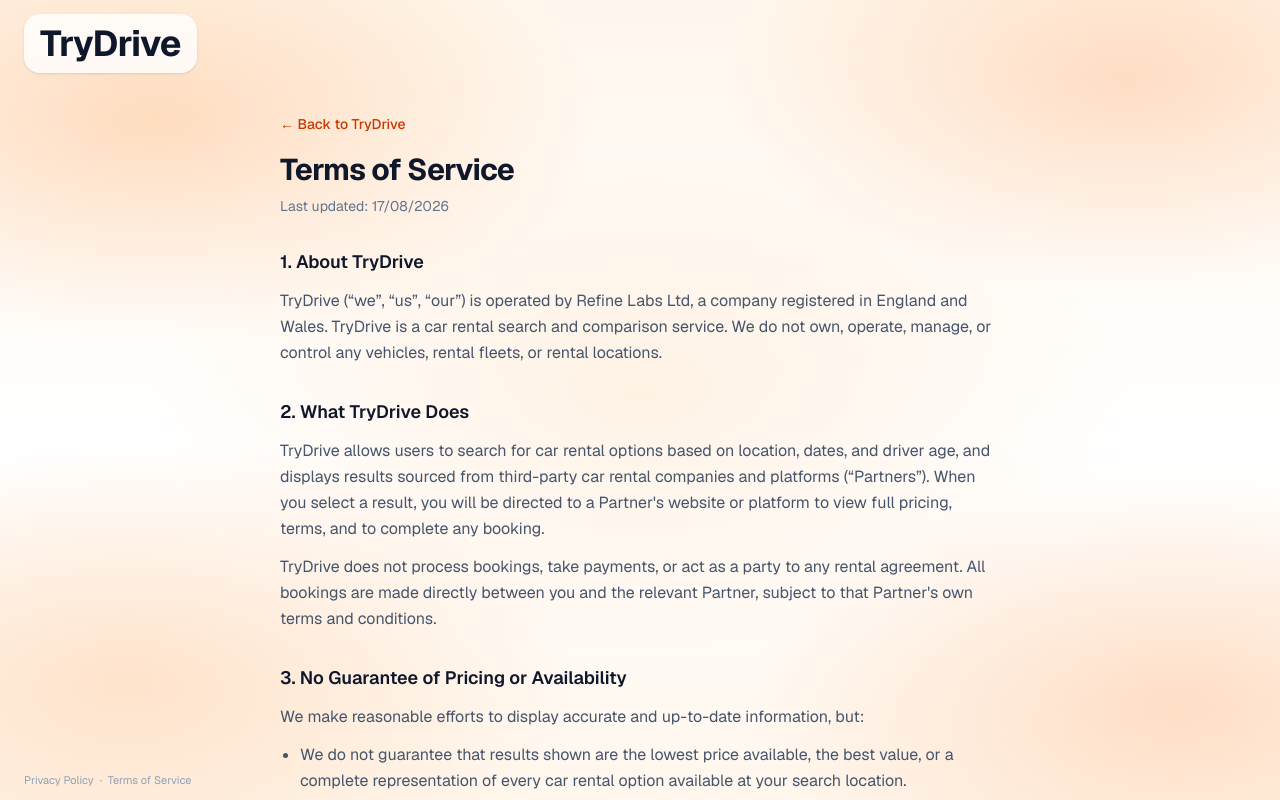
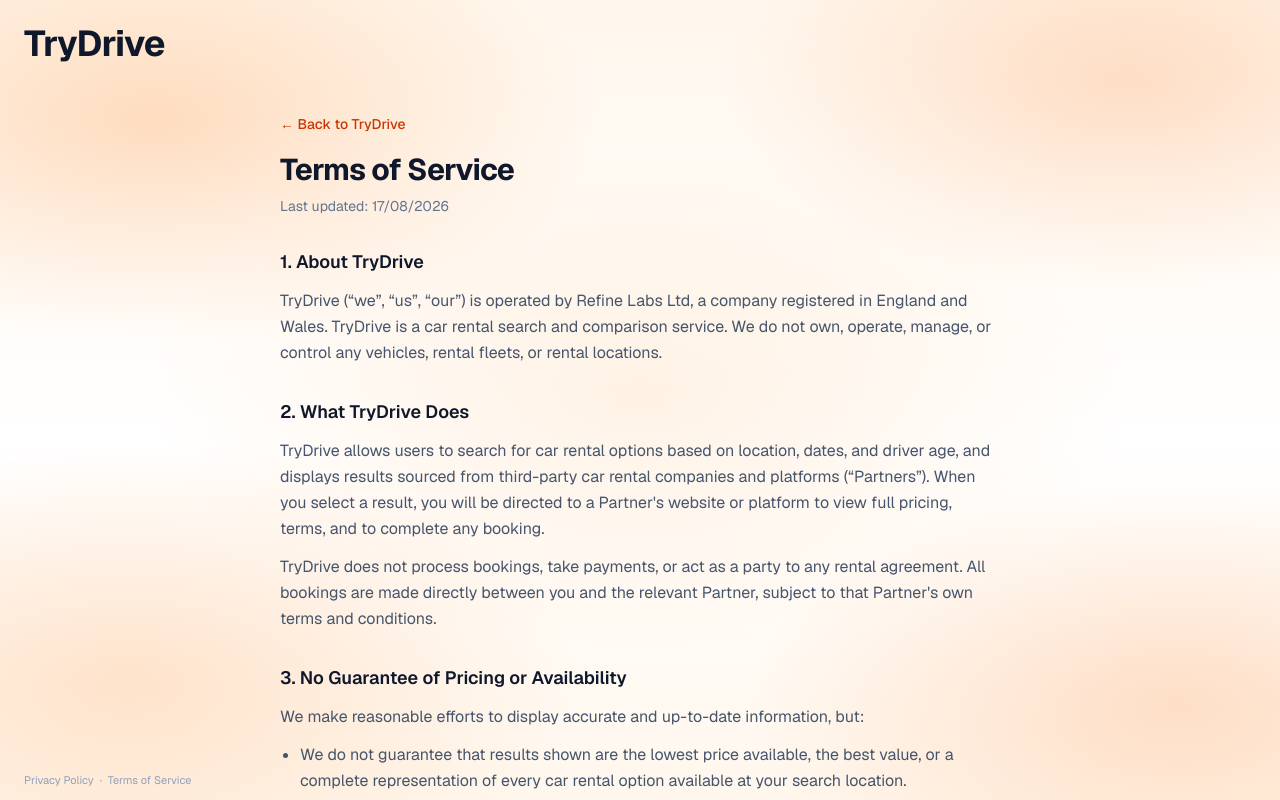
Before and after one commit to Dreamisblank/TryDrive, a Next.js app: page /terms in a window 1280 px wide. Shown: the top 800 px of the page. Built offline with nearby package versions, Linux system fonts and the light colour scheme.

Commit message:
Revert header backdrop pill, keep plain fixed logo

```diff
--- a/src/components/SiteHeader.tsx
+++ b/src/components/SiteHeader.tsx
@@ -2,10 +2,10 @@ import Link from "next/link";
 
 export default function SiteHeader() {
   return (
-    <header className="fixed top-0 left-0 z-20 p-6">
+    <header className="fixed top-0 left-0 z-20 px-6 py-6">
       <Link
         href="/"
-        className="rounded-2xl bg-white/80 px-4 py-1.5 text-4xl font-bold tracking-tight text-slate-900 shadow-sm backdrop-blur-sm"
+        className="text-4xl font-bold tracking-tight text-slate-900"
       >
         TryDrive
       </Link>
```
